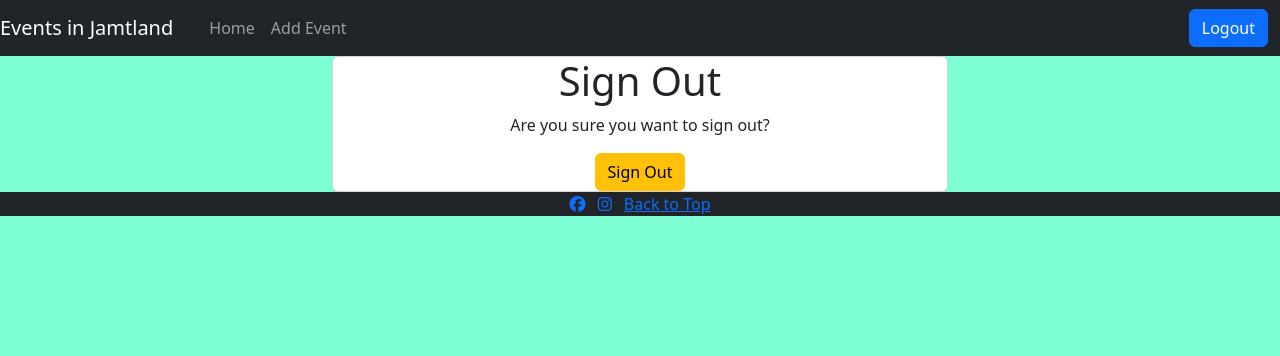
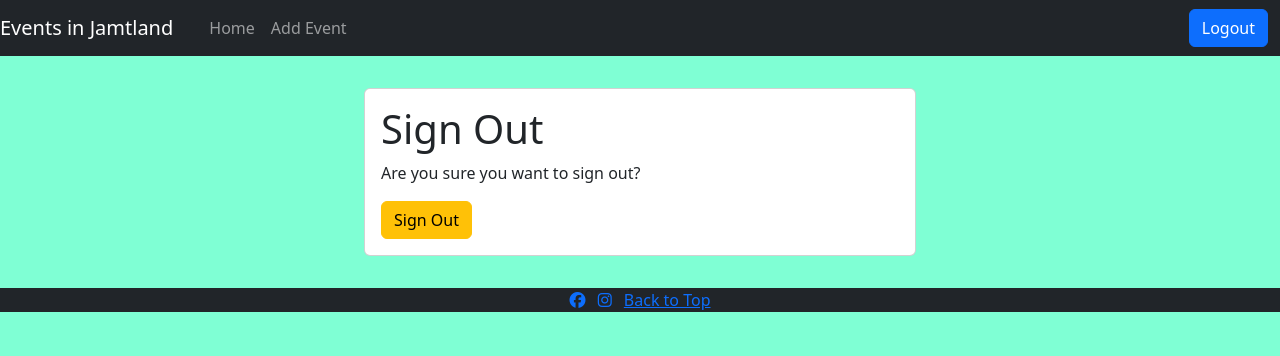
Before and after one commit to PjHurtig/events-in-town, a Django app: page /accounts/logout/ in a window 1280 px wide. Shown: the top 356 px of the page. Run offline with Django 3.2, Linux system fonts and the light colour scheme; the visitor is signed in with stand-in values (Sample User, id 1); some libraries are stand-ins or nearby versions.

Commit message:
update styling to logout template

```diff
--- a/templates/account/login.html
+++ b/templates/account/login.html
@@ -42,7 +42,6 @@
         <form class="login" method="POST" action="{% url 'account_login' %}">
             {% csrf_token %}
             {{ form | crispy }}
-            {{ form.as_p }}
             {% if redirect_field_value %}
             <input type="hidden" name="{{ redirect_field_name }}" value="{{ redirect_field_value }}" />
             {% endif %}
--- a/templates/account/logout.html
+++ b/templates/account/logout.html
@@ -1,6 +1,7 @@
 {% extends "base.html" %}
 
 {% load i18n %}
+{% load crispy_forms_tags %}
 
 {% block title %}Sign Out{% endblock title %}
 
@@ -8,13 +9,14 @@
 
 {% block content %}
 <div class="container col-md-6">
-    <div class="card text-center">
+    <div class="card margin">
         <h1>{% trans "Sign Out" %}</h1>
 
         <p>{% trans 'Are you sure you want to sign out?' %}</p>
 
         <form method="post" action="{% url 'account_logout' %}">
             {% csrf_token %}
+            {{ form | crispy }}
             {% if redirect_field_value %}
             <input type="hidden" name="{{ redirect_field_name }}" value="{{ redirect_field_value }}" />
             {% endif %}
```
